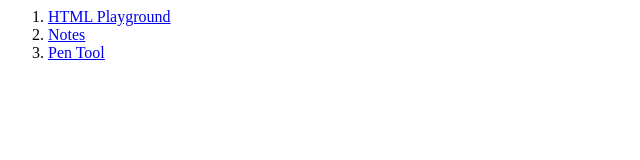
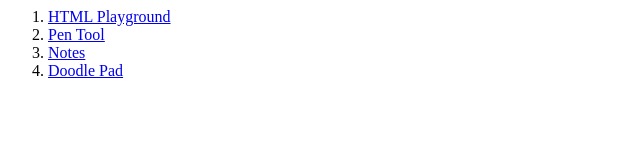
Before and after one commit to anilgr/hub, a plain HTML site: page index.html in a window 1280 px wide. Shown: the whole page, without its empty margins (0-640 px from the left). Drawn offline with Linux system fonts and the light colour scheme.

Commit message:
Update index.html

```diff
--- a/index.html
+++ b/index.html
@@ -1,7 +1,8 @@
 <div>
   <ol>
     <li><a href="https://anilgr.github.io/html-playground/">HTML Playground</a></li>
+    <li><a href="https://anilgr.github.io/pen-tool/">Pen Tool</a></li>
     <li><a href="https://anilgr.github.io/notes/">Notes</a></li>
-    <li><a href="https://anilgr.github.io/pen-tool/">Pen Tool</a></li>
+    <li><a href="https://anilgr.github.io/doodle-pad/">Doodle Pad</a></li>
   </ol>
 </div>
```
